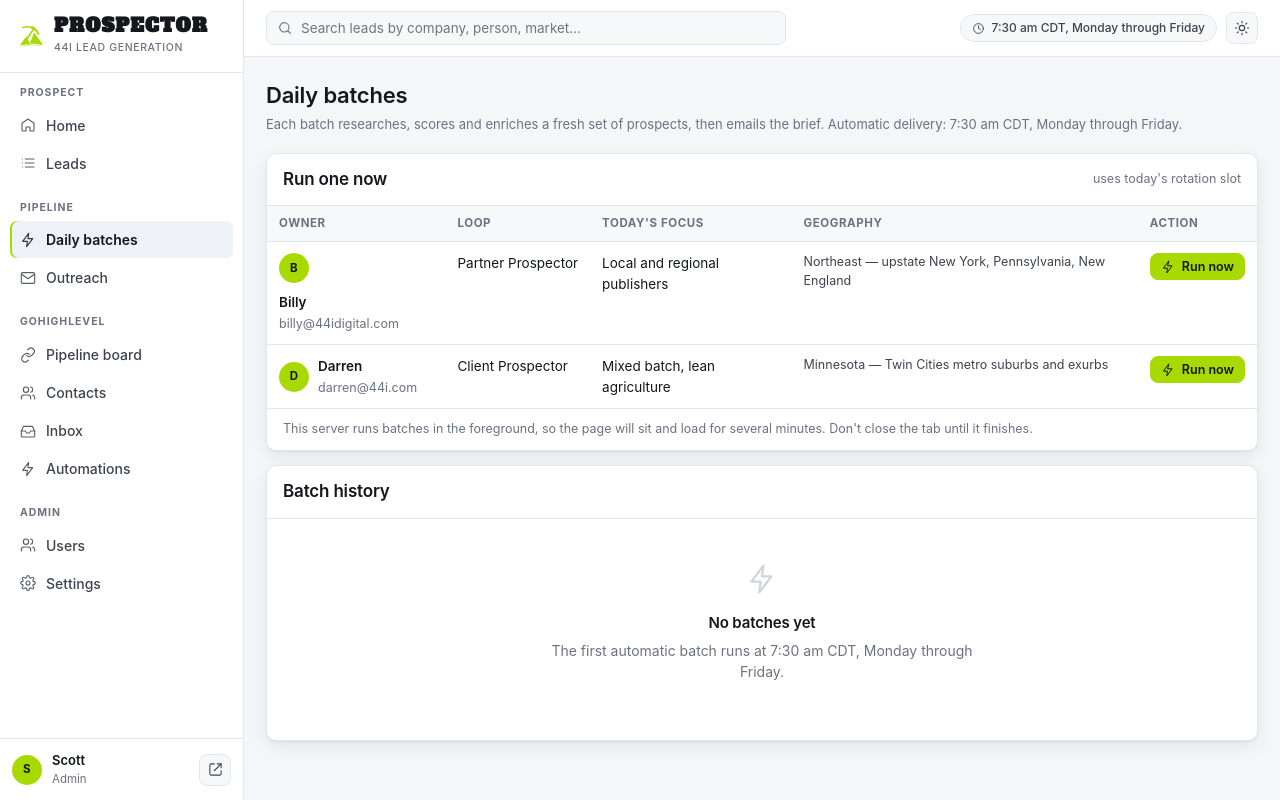
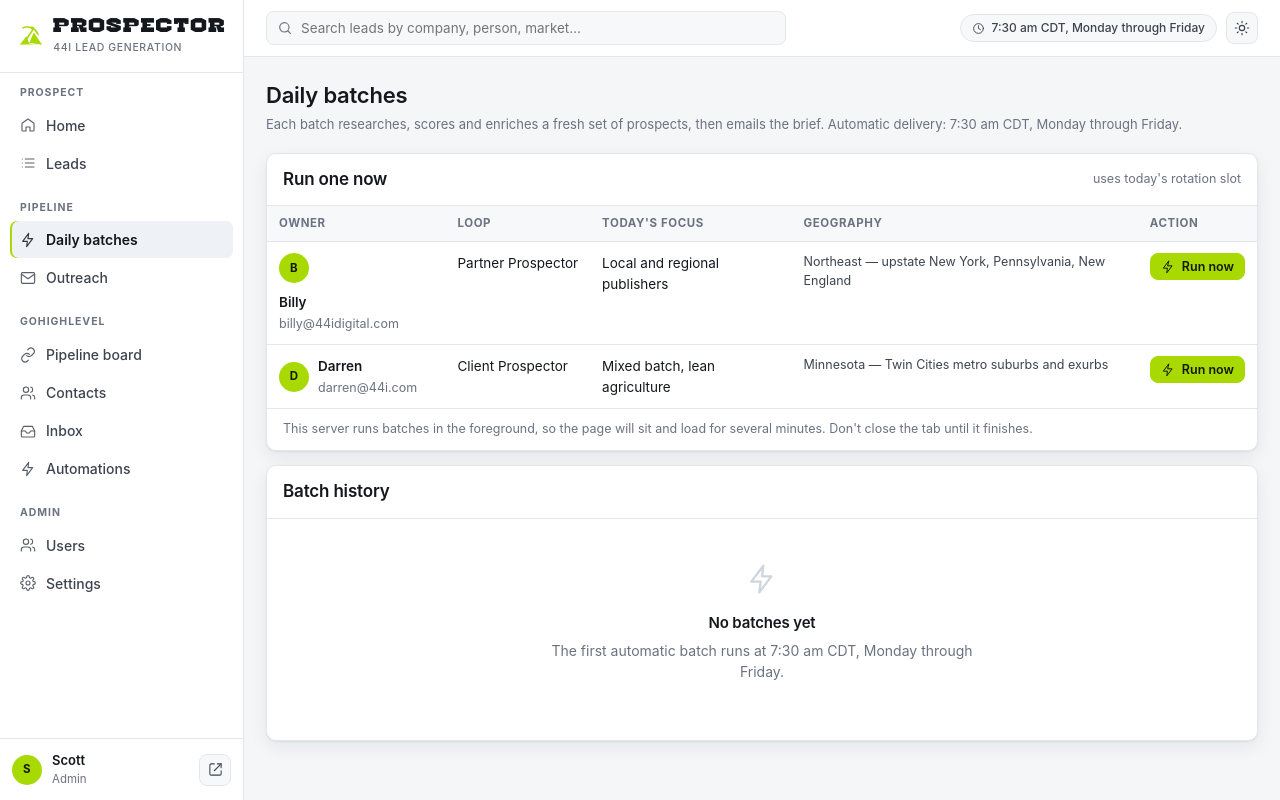
Before and after one commit to YourDigitalGroup/prospector, a PHP site: page /runs in a window 1280 px wide. Run offline with PHP 8.4, Linux system fonts and the light colour scheme; the visitor is signed in with stand-in values (Sample User, id 1); some libraries are stand-ins or nearby versions; some web fonts are replaced.

Commit message:
Wire up the supplied Hellforge OTF
The font arrived as OpenType, which is a perfectly good webfont format —
so it is used directly. A WOFF2 would be about a third smaller, but the
file is 6KB and that saving is not worth a format conversion the licence
may not cover.

Inspecting it first turned up the thing that actually needed designing
around: the file is **caps only**. Thirty glyphs, the 26 uppercase letters
and nothing else — no lowercase, no digits, no punctuation. Fine for a
wordmark, and a trap for anything else.

So the @font-face declares unicode-range U+0041-005A. The browser then only
ever reaches for this face for A-Z, and anything outside that comes from
the next font in the stack instead of turning into blank boxes. It is also
why nothing but the wordmark uses this stack: the strapline directly
underneath reads "44i lead generation" and would quietly lose both of its
4s. Both READMEs now say that in as many words, because it is the kind of
constraint someone will otherwise rediscover by breaking it.

Verified in a browser rather than by reading the CSS: the OTF is fetched,
document.fonts reports the face loaded, and PROSPECTOR measures 544px in
Hellforge against 483 in the fallback and 385 in monospace — so those are
genuinely its glyphs on screen and not something further down the stack.
Lowercase measures identically to monospace, confirming it falls through
cleanly rather than failing.

Also replaced a stale assertion that had started passing for the wrong
reason: it checked that a lowercase hellforge.woff2 returned 404, which it
still did, while the real font sat there working. It now asserts what is
true — the OTF serves, and its first four bytes are OTTO rather than an
HTML error page.

Co-Authored-By: Claude Opus 5 <noreply@anthropic.com>
Claude-Session: https://claude.ai/code/session_01YDza3ekyyE3qhncAffbzTq

```diff
--- a/assets/css/app.css
+++ b/assets/css/app.css
@@ -1,23 +1,27 @@
 /* ---- the wordmark faces ---------------------------------------------------
-   The PROSPECTOR wordmark wants Hellforge, an industrial slab from the Lost
-   Type Co-op. Hellforge is NOT in this repository and cannot be: it is sold
-   ($20+ commercial, no advertised webfont licence) and this repository is
-   public, so committing it would republish a licensed font to everyone.
-   assets/fonts/README.md says how to drop in a licensed copy — one file, and
-   the wordmark switches to it on the next page load.
+   Hellforge, the industrial slab the PROSPECTOR wordmark is set in, supplied as
+   OpenType. OTF is a perfectly good webfont format — .woff2 would be roughly a
+   third smaller, but at 6KB the saving is not worth a format conversion that
+   the licence may not cover.
 
-   Alfa Slab One stands in until then. It is a heavy display slab under the SIL
-   Open Font License, so it CAN be shipped here, and it is self-hosted rather
-   than pulled from Google so nothing is fetched from a third party at runtime.
-   Licence in assets/fonts/alfa-slab-one-OFL.txt. */
+   The file is CAPS ONLY: 26 uppercase letters, no lowercase, no digits. That is
+   all the wordmark needs, and unicode-range says so out loud — the browser will
+   only ever reach for this face for A-Z, so if it is ever applied to text with
+   digits or lowercase in it, those characters come from the fallback instead of
+   turning into blank boxes. It is also why nothing but the wordmark uses this
+   stack: "44i lead generation" underneath it would lose both of its 4s.
+
+   Alfa Slab One stays as the fallback for anywhere Hellforge cannot be served
+   — it is a heavy display slab under the SIL Open Font License, self-hosted, so
+   nothing is fetched from a third party at runtime. Licence beside it in
+   assets/fonts/alfa-slab-one-OFL.txt. */
 @font-face {
     font-family: 'Hellforge';
-    src: local('Hellforge'),
-         url('../fonts/hellforge.woff2') format('woff2'),
-         url('../fonts/hellforge.woff') format('woff');
-    font-weight: 400 900;
+    src: url('../fonts/Hellforge.otf') format('opentype');
+    font-weight: 400;
     font-style: normal;
     font-display: swap;
+    unicode-range: U+0041-005A;
 }
 
 @font-face {
```
Also changed, not shown: README.md, assets/fonts/README.md.
